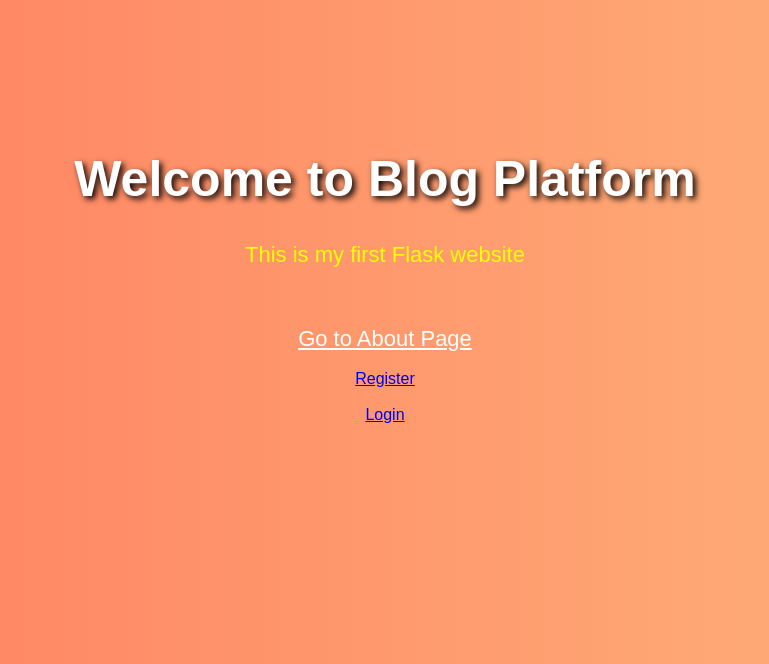
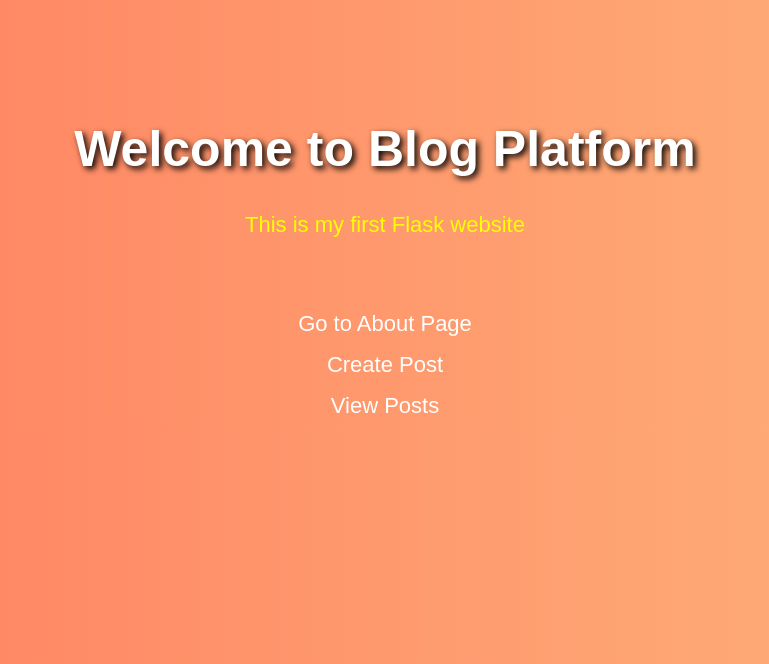
Before and after one commit to YUVI00111/Blog-Platform, a Flask app: page / in a window 1280 px wide. Shown: the top 664 px of the page, without its empty margins (255-1024 px from the left). Run offline with Flask 3, Linux system fonts and the light colour scheme.

Commit message:
Blog POst CRUD Functionality

```diff
--- a/app.py
+++ b/app.py
@@ -1,7 +1,8 @@
 from flask import Flask, render_template
 from forms import RegisterForm
-from models import User, db
+from models import User, db, Post
 from flask import request
+from models import Post
 
 app = Flask(__name__)
 
@@ -61,5 +62,51 @@ def login():
 def logout():
     return "User Logged Out"
 
+@app.route('/create', methods=['GET','POST'])
+def create():
+
+    if request.method == 'POST':
+        title = request.form['title']
+        content = request.form['content']
+
+        new_post = Post(title=title, content=content)
+
+        db.session.add(new_post)
+        db.session.commit()
+
+        return render_template("success.html")
+
+    return render_template("create_post.html")
+
+@app.route('/posts')
+def posts():
+    all_posts = Post.query.all()
+    return render_template("posts.html", posts=all_posts)
+
+@app.route('/edit/<int:id>', methods=['GET','POST'])
+def edit(id):
+
+    post = Post.query.get(id)
+
+    if request.method == 'POST':
+        post.title = request.form['title']
+        post.content = request.form['content']
+
+        db.session.commit()
+
+        return "Post Updated"
+
+    return render_template("create_post.html")
+
+@app.route('/delete/<int:id>')
+def delete(id):
+
+    post = Post.query.get(id)
+
+    db.session.delete(post)
+    db.session.commit()
+
+    return "Post Deleted"
+
 if __name__ == '__main__':
     app.run(debug=True)
--- a/templates/index.html
+++ b/templates/index.html
@@ -9,7 +9,7 @@ body{
     background: linear-gradient(to right, #ff7e5f, #feb47b);
     font-family: Arial, sans-serif;
     text-align: center;
-    margin-top: 150px;
+    margin-top: 120px;
 }
 
 h1{
@@ -24,6 +24,18 @@ p{
     font-size: 22px;
 }
 
+/* Links styling */
+a{
+    display: block;
+    margin-top: 15px;
+    font-size: 22px;
+    color: white;
+    text-decoration: none;
+}
+
+a:hover{
+    color: black;
+}
 
 </style>
 
@@ -36,16 +48,9 @@ p{
 
 <br><br>
 
-<a href="/about" style="font-size:22px;color:white;">
-Go to About Page
-</a>
-
-<br><br>
-
-<a href="/register">Register</a>
-<br><br>
-
-<a href="/login">Login</a>
+<a href="/about">Go to About Page</a>
+<a href="/create">Create Post</a>
+<a href="/posts">View Posts</a>
 
 </body>
 </html>
```
Also changed, not shown: models.py (+7 -0 lines), templates/create_post.html (added, +56 -0 lines), templates/posts.html (added, +80 -0 lines), templates/success.html (added, +48 -0 lines), instance/blog.db.
